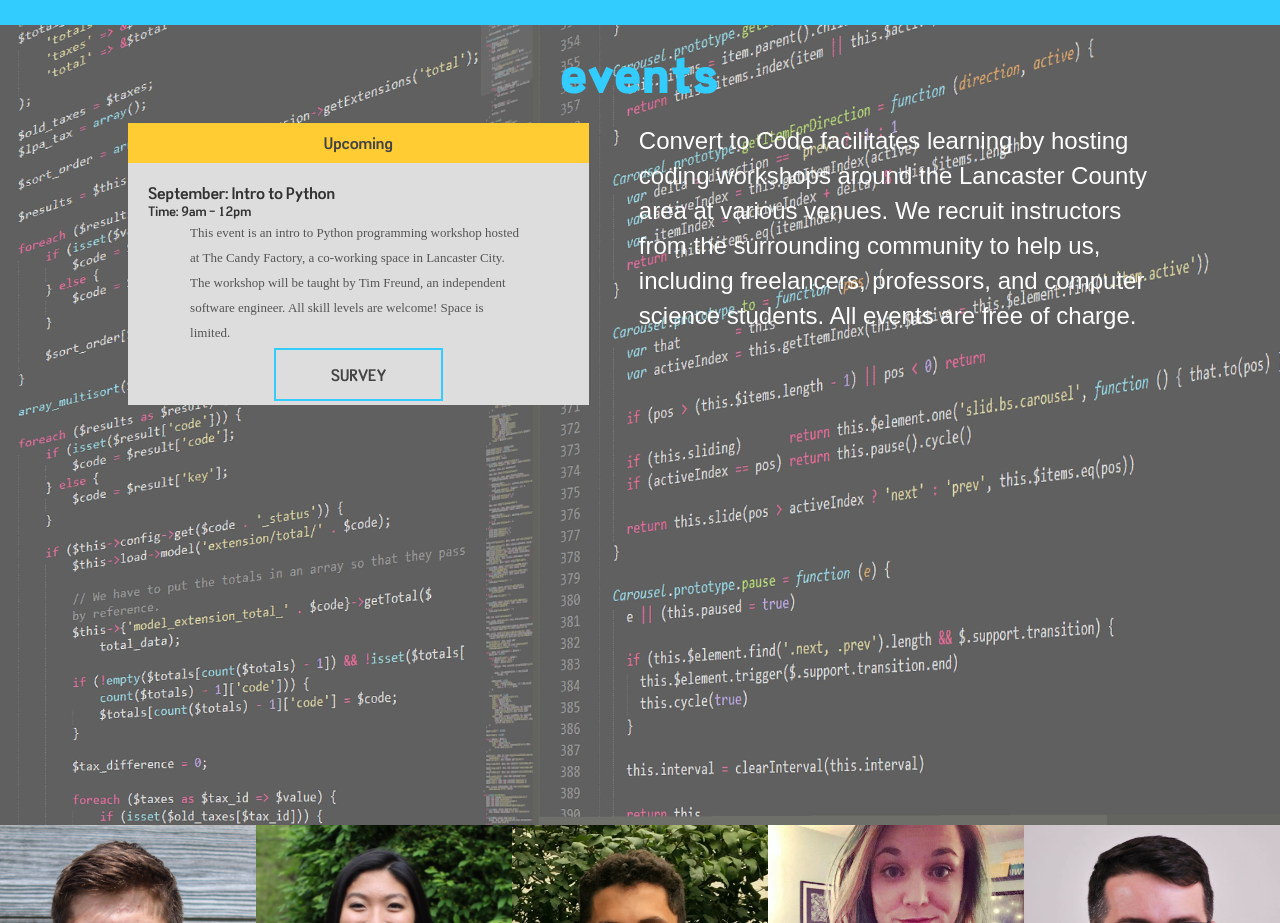
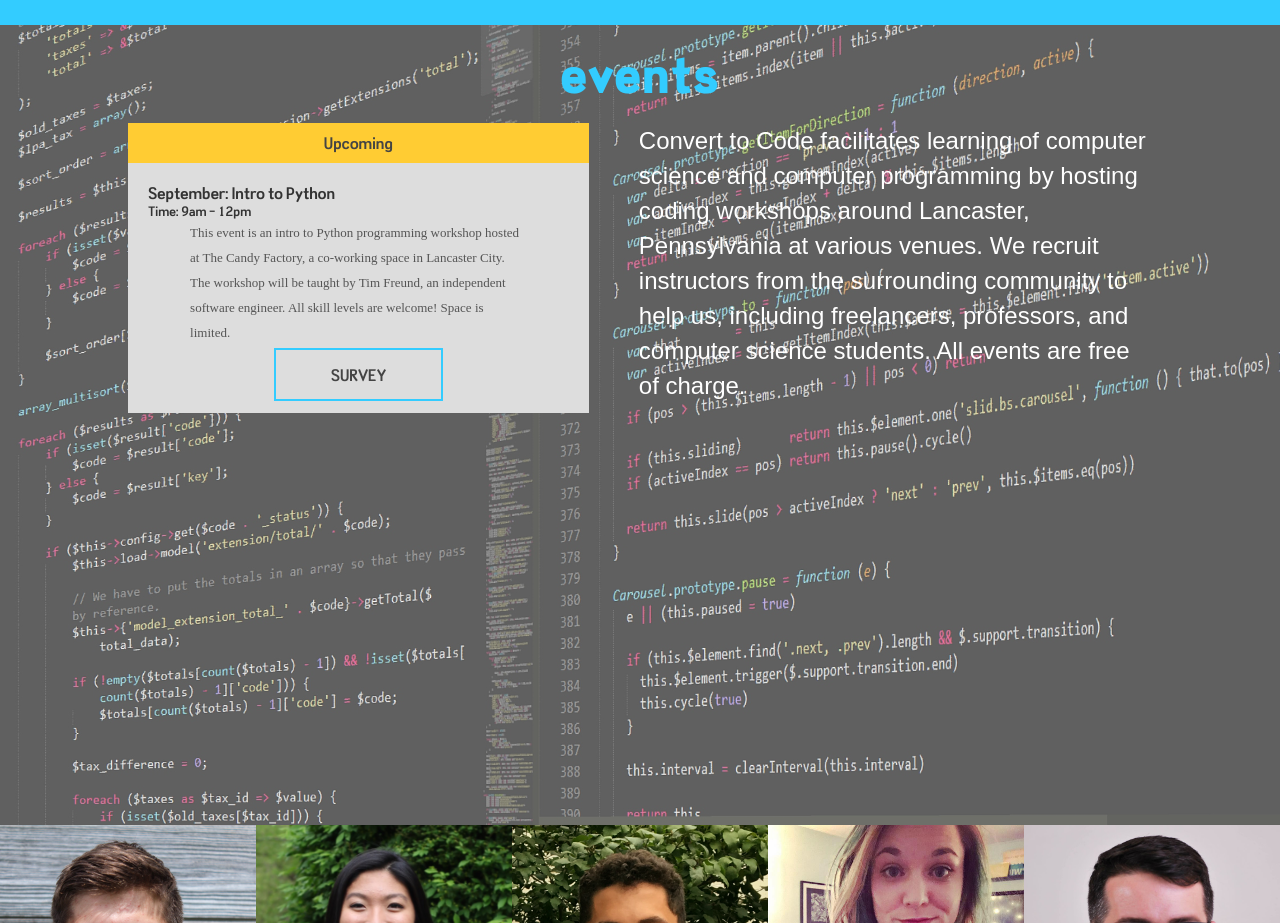
Before and after one commit to converttocode/converttocode.github.io, a plain HTML site: page index.html in a window 1280 px wide. Shown: the part 1080-2003 px from the top of the page. Drawn offline with Linux system fonts and the light colour scheme; a web font is replaced by a local one.

Commit message:
tweaked about info

```diff
--- a/index.html
+++ b/index.html
@@ -98,7 +98,7 @@
 
 							<p style="color: #fff">
 
-								Convert to Code facilitates learning by hosting coding workshops around the Lancaster County area at various venues. We recruit instructors from the surrounding community to help us, including freelancers, professors, and computer science students. All events are free of charge.
+								Convert to Code facilitates learning of computer science and computer programming by hosting coding workshops around Lancaster, Pennsylvania at various venues. We recruit instructors from the surrounding community to help us, including freelancers, professors, and computer science students. All events are free of charge.
 
 							</p>
 
```
